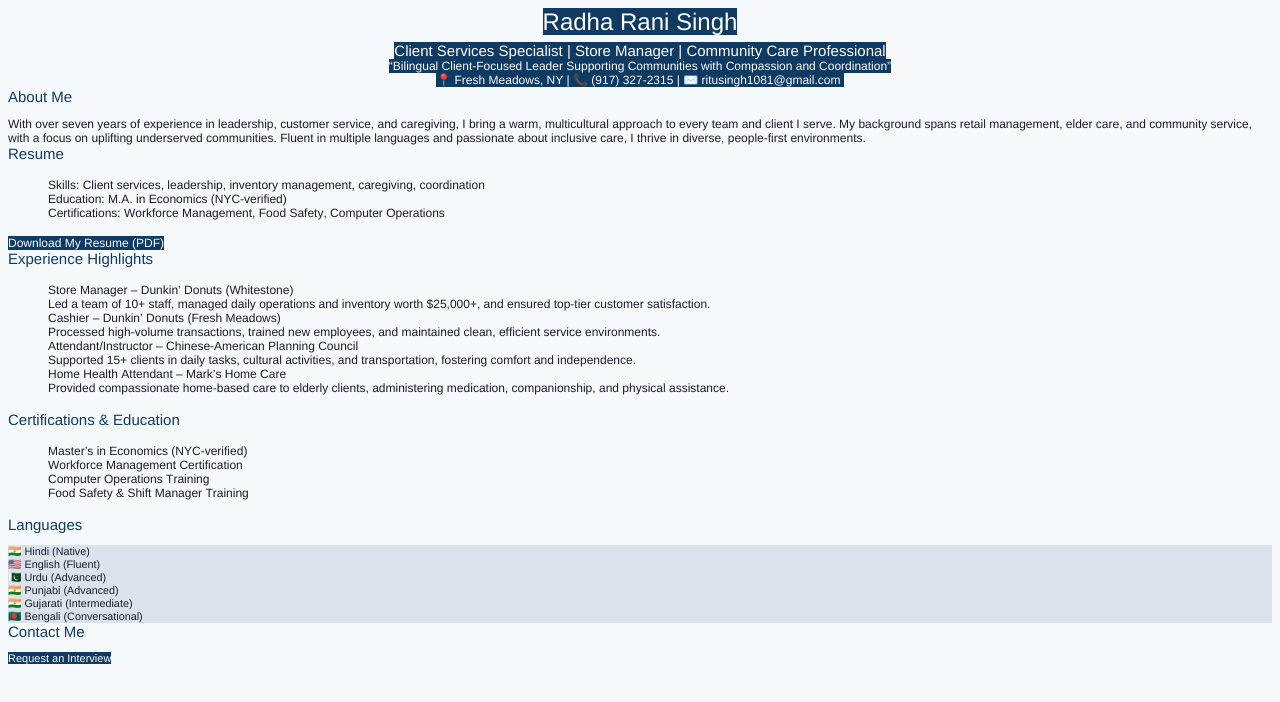
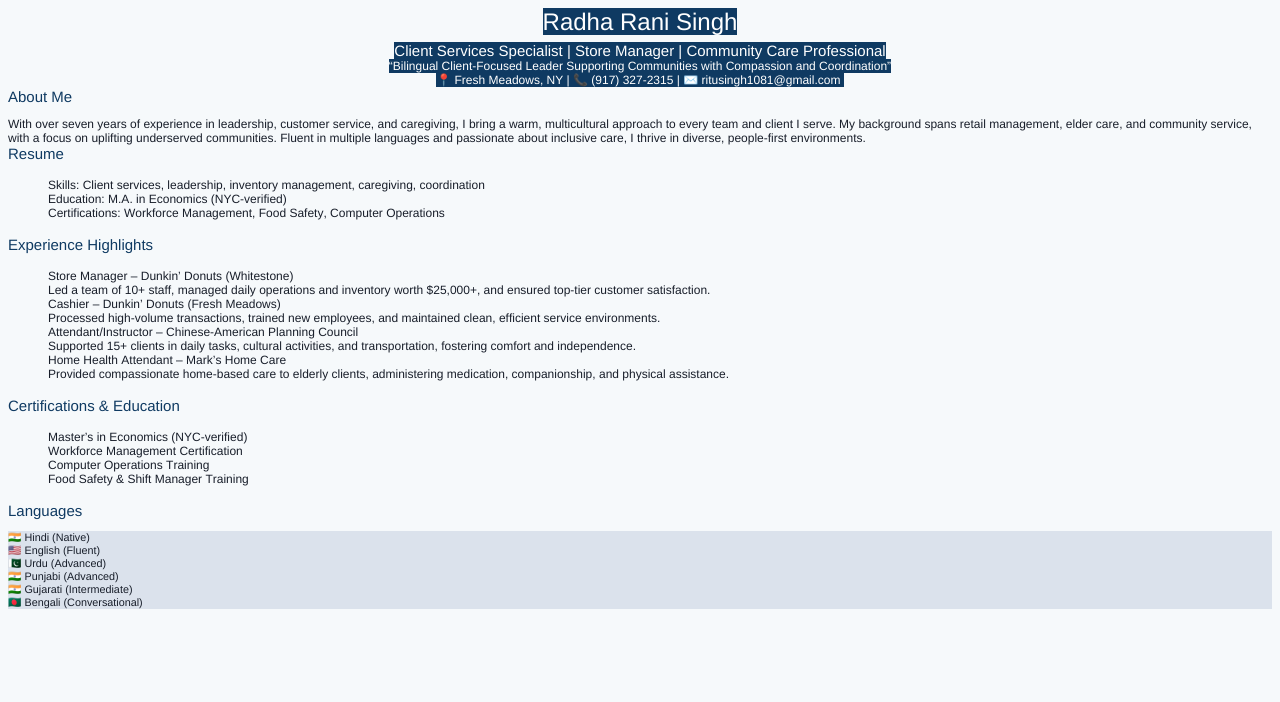
Before and after one commit to Ritu0414/Radha-Rani-s-Website, a plain HTML site: page index.html in a window 1280 px wide. Drawn offline with Linux system fonts and the light colour scheme.

Commit message:
Update index.html

```diff
--- a/index.html
+++ b/index.html
@@ -35,7 +35,6 @@
   <li class="li5"><span class="s4"></span><span class="s3">Education: M.A. in Economics (NYC-verified)</span></li>
   <li class="li5"><span class="s4"></span><span class="s3">Certifications: Workforce Management, Food Safety, Computer Operations</span></li>
 </ul>
-<p class="p6"><span class="s1">Download My Resume (PDF)</span></p>
 <h3 style="margin: 0.0px 0.0px 12.0px 0.0px; font: 15.0px 'Helvetica Neue'; color: #0f3a62; -webkit-text-stroke: #0f3a62"><span class="s3">Experience Highlights</span></h3>
 <ul class="ul1">
   <li class="li5"><span class="s4"></span><span class="s3">Store Manager – Dunkin’ Donuts (Whitestone)<br>
@@ -61,7 +60,5 @@ Provided compassionate home-based care to elderly clients, administering medicat
 <p class="p7"><span class="s5">🇮🇳</span><span class="s3"> Punjabi (Advanced)</span></p>
 <p class="p7"><span class="s5">🇮🇳</span><span class="s3"> Gujarati (Intermediate)</span></p>
 <p class="p7"><span class="s5">🇧🇩</span><span class="s3"> Bengali (Conversational)</span></p>
-<h3 style="margin: 0.0px 0.0px 12.0px 0.0px; font: 15.0px 'Helvetica Neue'; color: #0f3a62; -webkit-text-stroke: #0f3a62"><span class="s3">Contact Me</span></h3>
-<p class="p8"><span class="s1">Request an Interview</span></p>
 </body>
 </html>
```
